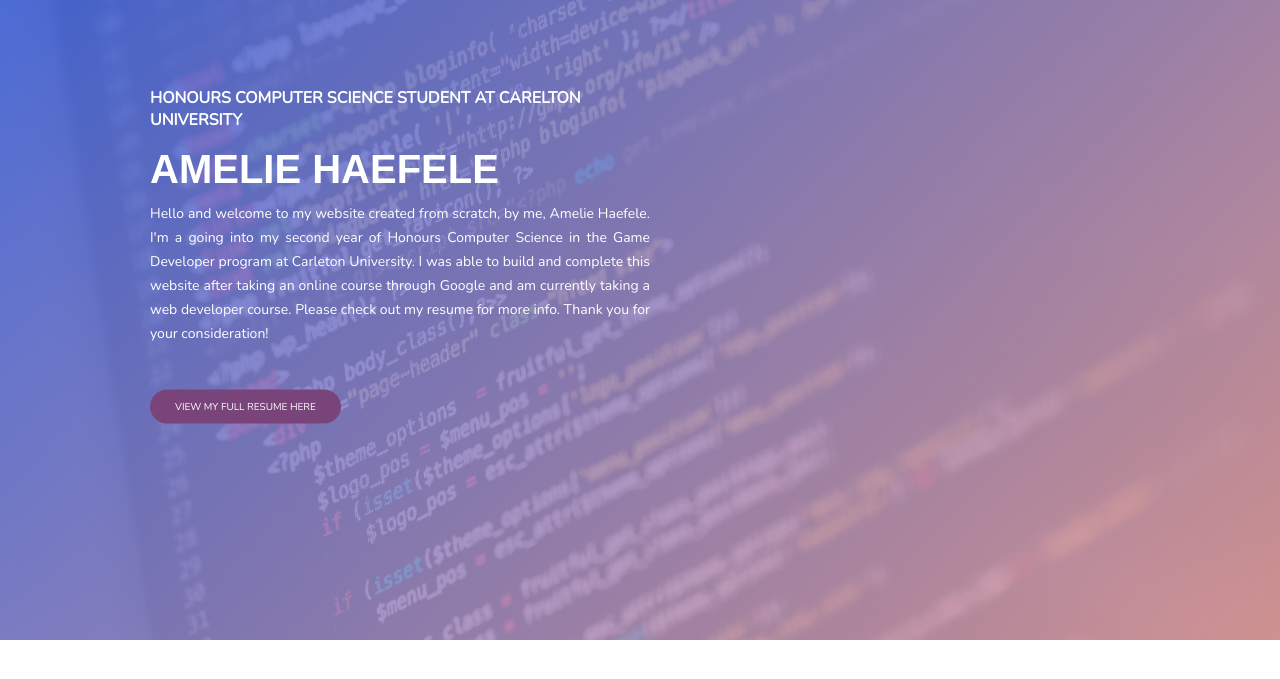
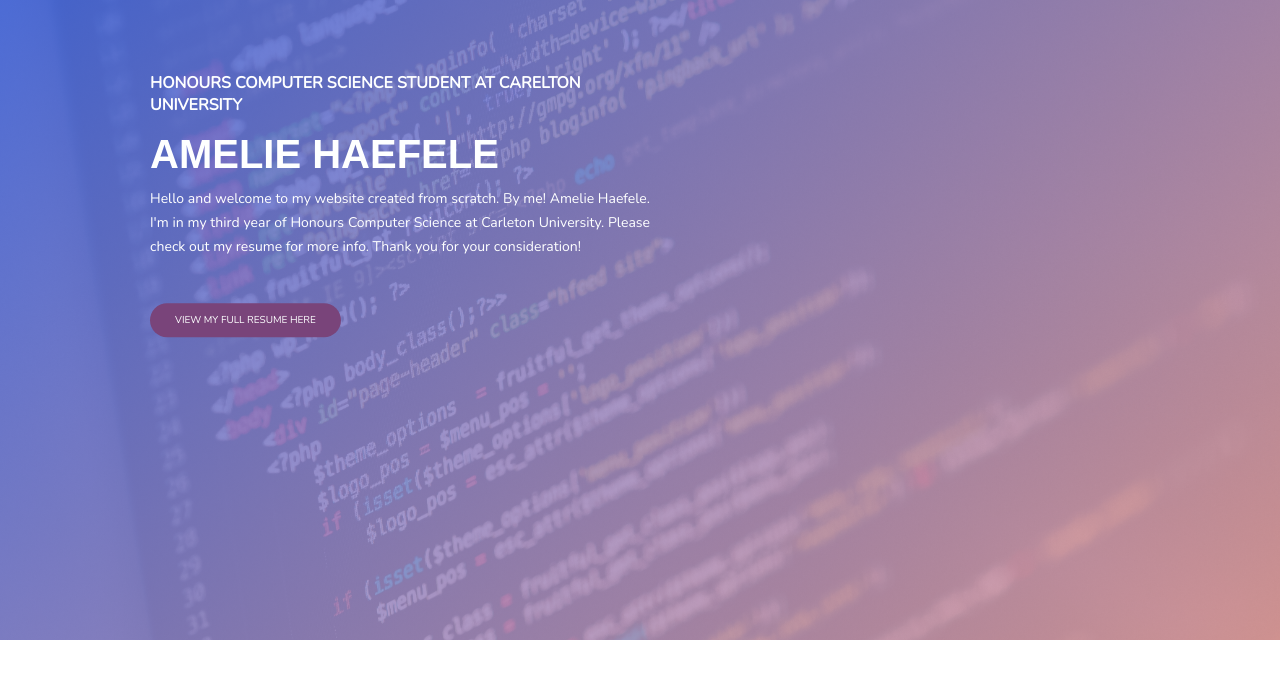
Before and after one commit to AmelieHaefeleUniversity/AmelieHaefeleWebsite, a Flask app: page / in a window 1280 px wide. Shown: the part 100-779 px from the top of the page. Run offline with Flask 2, Linux system fonts and the light colour scheme; some web fonts are replaced.

Commit message:
Update index.html
paragraph changes

```diff
--- a/templates/index.html
+++ b/templates/index.html
@@ -79,7 +79,7 @@
                 <h3>Honours Computer Science Student at Carelton University</h3>
                 <h1>Amelie Haefele</h1>
                 <p>
-                    Hello and welcome to my website created from scratch, by me, Amelie Haefele. I'm a going into my second year of Honours Computer Science in the Game Developer program at Carleton University. I was able to build and complete this website after taking an online course through Google and am currently taking a web developer course. Please check out my resume for more info. Thank you for your consideration!
+                    Hello and welcome to my website created from scratch. By me! Amelie Haefele. I'm in my third year of Honours Computer Science at Carleton University. Please check out my resume for more info. Thank you for your consideration!
                 <br>
                 </p>
                 <div class="cta">
```
